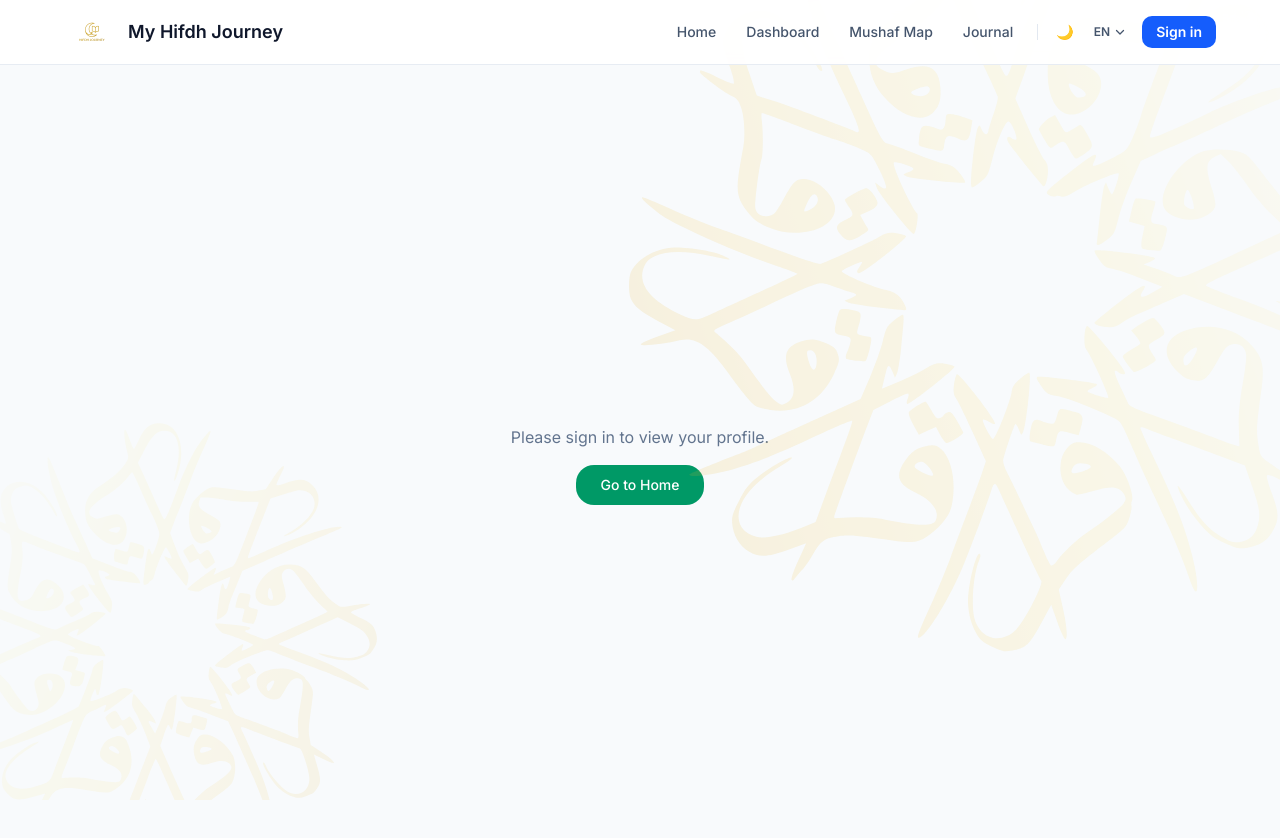
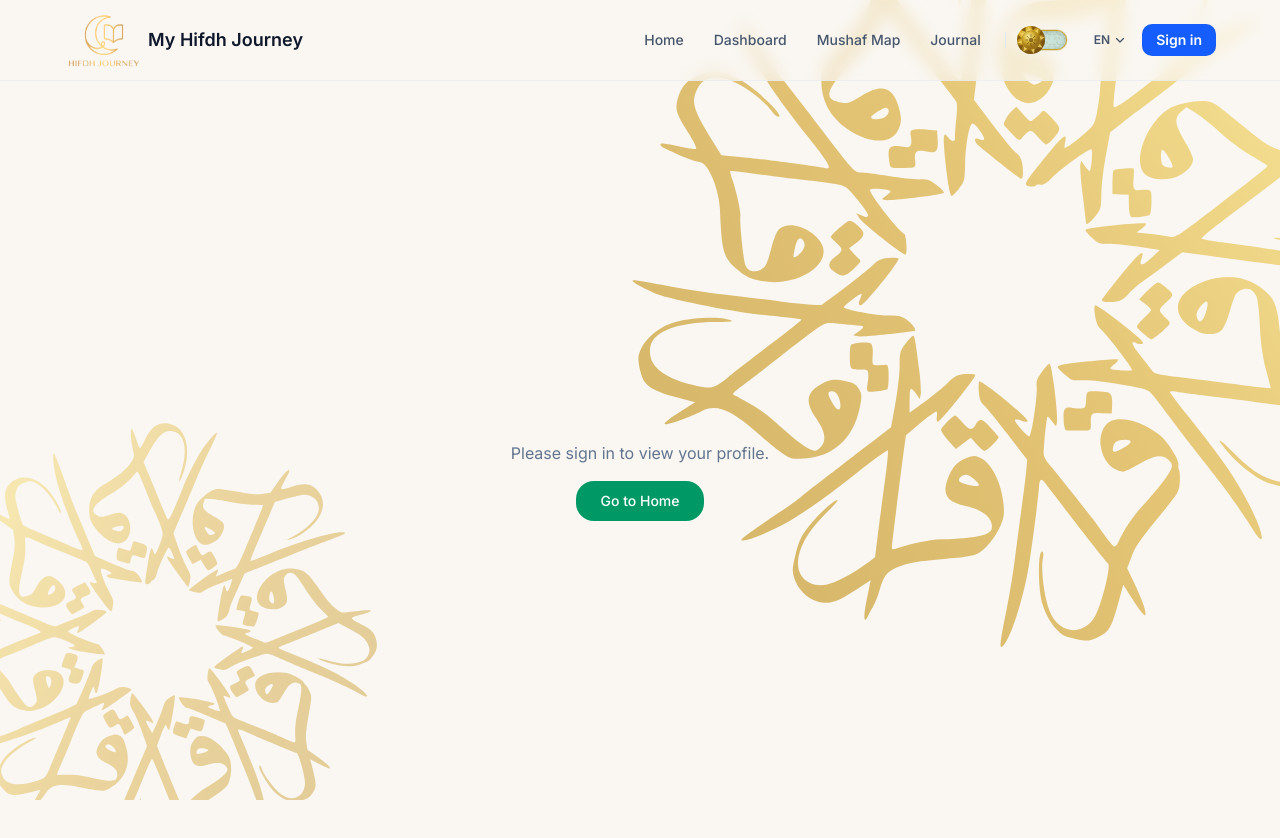
Before and after one commit to Jasmina-prog/hifdh-journey, a Next.js app: page /profile in a window 1280 px wide. Shown: the top 838 px of the page. Built offline with nearby package versions, Linux system fonts and the light colour scheme.

Commit message:
new toggle view, navbar, pattern changes

```diff
--- a/app/layout.tsx
+++ b/app/layout.tsx
@@ -36,12 +36,12 @@ export default function RootLayout({
 }>) {
   return (
     <html lang="en" className={`${inter.variable} ${amiri.variable} h-full antialiased`} suppressHydrationWarning>
-      <body className="min-h-full bg-slate-50 text-slate-900 dark:bg-slate-950 dark:text-slate-100">
+      <body className="min-h-full bg-[#faf7f2] text-slate-900 dark:bg-slate-950 dark:text-slate-100">
         <ThemeProvider>
           <Providers>
             <IslamicPattern />
             <Navbar />
-            <main className="flex min-h-[calc(100vh-5rem)] flex-col">{children}</main>
+            <main className="flex min-h-[calc(100vh-5.5rem)] flex-col">{children}</main>
           </Providers>
         </ThemeProvider>
       </body>
--- a/app/profile/page.tsx
+++ b/app/profile/page.tsx
@@ -105,9 +105,9 @@ function StatCard({ value, label }: { value: number | string; label: string }) {
 function Divider() {
   return (
     <div className="flex items-center gap-4">
-      <hr className="flex-1 border-slate-100 dark:border-slate-800/60" />
-      <span className="text-xs text-slate-300 dark:text-slate-700">✦</span>
-      <hr className="flex-1 border-slate-100 dark:border-slate-800/60" />
+      <div className="h-px flex-1" style={{ background: 'linear-gradient(to right, transparent, #c9943a)' }} />
+      <span className="text-sm text-amber-500/70 dark:text-amber-400/60">✦</span>
+      <div className="h-px flex-1" style={{ background: 'linear-gradient(to left, transparent, #c9943a)' }} />
     </div>
   );
 }
--- a/components/IslamicPattern.tsx
+++ b/components/IslamicPattern.tsx
@@ -1,12 +1,12 @@
 'use client';
 
 import { motion } from 'framer-motion';
-
-// Two authentic Arabic eghra (arabesque) ornaments from Wikimedia Commons.
-// Both use a warm linear gradient: pale gold → vivid gold → deep amber.
-// Transparent backgrounds — no bounding rects, no filters causing dark areas.
+import { useTheme } from './ThemeProvider';
 
 export function IslamicPattern() {
+  const { theme } = useTheme();
+  const isDark = theme === 'dark';
+
   return (
     <div className="pointer-events-none fixed inset-0 overflow-hidden">
 
@@ -15,17 +15,17 @@ export function IslamicPattern() {
         className="absolute"
         style={{ top: -80, right: -80, width: 720, height: 720 }}
         initial={{ opacity: 0 }}
-        animate={{ opacity: 0.14 }}
+        animate={{ opacity: isDark ? 0.12 : 0.60 }}
         transition={{ duration: 3, ease: 'easeOut' }}
       >
         <motion.img
           src="/patterns/eghra-gold.svg"
           alt=""
           animate={{ rotate: 360 }}
-          transition={{ duration: 80, repeat: Infinity, ease: 'linear' }}
+          transition={{ duration: 170, repeat: Infinity, ease: 'linear' }}
           style={{ width: '100%', height: '100%' }}
           draggable={false}
-          className="select-none"
+          className={`select-none ${isDark ? '' : 'mix-blend-multiply'}`}
         />
       </motion.div>
 
@@ -34,17 +34,17 @@ export function IslamicPattern() {
         className="absolute"
         style={{ bottom: -50, left: -50, width: 420, height: 420 }}
         initial={{ opacity: 0 }}
-        animate={{ opacity: 0.10 }}
+        animate={{ opacity: isDark ? 0.08 : 0.40 }}
         transition={{ duration: 3, delay: 0.5, ease: 'easeOut' }}
       >
         <motion.img
           src="/patterns/eghra2.svg"
           alt=""
           animate={{ rotate: -360 }}
-          transition={{ duration: 100, repeat: Infinity, ease: 'linear' }}
+          transition={{ duration: 110, repeat: Infinity, ease: 'linear' }}
           style={{ width: '100%', height: '100%' }}
           draggable={false}
-          className="select-none"
+          className={`select-none ${isDark ? '' : 'mix-blend-multiply'}`}
         />
       </motion.div>
 
--- /dev/null
+++ b/components/IslamicToggle.tsx
@@ -0,0 +1,147 @@
+'use client';
+
+import { motion } from 'framer-motion';
+import { useId } from 'react';
+
+const N = 16;
+
+function borderTri(i: number, cx: number, cy: number, ro: number, ri: number, n: number) {
+  const slice = (2 * Math.PI) / n;
+  const a0 = i * slice - Math.PI / 2;
+  const am = (i + 0.5) * slice - Math.PI / 2;
+  const a1 = (i + 1) * slice - Math.PI / 2;
+  const c = Math.cos, s = Math.sin;
+  if (i % 2 === 0) {
+    return `M${cx + ri * c(am)},${cy + ri * s(am)} L${cx + ro * c(a0)},${cy + ro * s(a0)} L${cx + ro * c(a1)},${cy + ro * s(a1)}Z`;
+  }
+  return `M${cx + ro * c(am)},${cy + ro * s(am)} L${cx + ri * c(a0)},${cy + ri * s(a0)} L${cx + ri * c(a1)},${cy + ri * s(a1)}Z`;
+}
+
+export function IslamicThemeToggle({
+  theme,
+  onToggle,
+}: {
+  theme: string;
+  onToggle: () => void;
+}) {
+  const uid = useId().replace(/[^a-z0-9]/gi, '');
+  const isDark = theme === 'dark';
+
+  const K = 30;
+  const TH = 20;
+  const TW = 36;
+  const W = K + TW;        // knob fits fully on either side
+  const travel = TW;       // knob travels the full track width
+  const cx = K / 2;
+  const cy = K / 2;
+
+  return (
+    <button
+      onClick={onToggle}
+      aria-label="Toggle theme"
+      className="relative shrink-0 cursor-pointer focus:outline-none select-none"
+      style={{ width: W, height: K }}
+    >
+      {/* ── Track ──────────────────────────────────────────────────── */}
+      <div
+        className="absolute"
+        style={{
+          left: K / 2,
+          top: (K - TH) / 2,
+          width: TW,
+          height: TH,
+          borderRadius: TH / 2,
+          border: '1.5px solid #c9a020',
+          boxShadow: '0 0 0 0.5px #9a721860, inset 0 1px 4px rgba(0,0,0,0.18)',
+          background: isDark
+            ? 'linear-gradient(130deg,#0d1829 0%,#1a2840 100%)'
+            : 'linear-gradient(130deg,#b8d4cc 0%,#cce4da 50%,#c0dcd4 100%)',
+          overflow: 'hidden',
+        }}
+      >
+        <svg width="100%" height="100%">
+          <defs>
+            <pattern id={`${uid}tp`} x="0" y="0" width="10" height="10" patternUnits="userSpaceOnUse">
+              <path
+                d="M5,0.4 L6,3.4 L9.3,3.4 L6.6,5.4 L7.6,8.4 L5,6.6 L2.4,8.4 L3.4,5.4 L0.7,3.4 L4,3.4 Z"
+                fill="none"
+                stroke={isDark ? 'rgba(180,145,50,0.28)' : 'rgba(100,80,20,0.20)'}
+                strokeWidth="0.5"
+              />
+            </pattern>
+          </defs>
+          <rect width="100%" height="100%" fill={`url(#${uid}tp)`} />
+        </svg>
+      </div>
+
+      {/* ── Sliding knob ───────────────────────────────────────────── */}
+      <motion.div
+        animate={{ x: isDark ? travel : 0 }}
+        transition={{ type: 'spring', stiffness: 420, damping: 28 }}
+        className="absolute top-0 left-0"
+        style={{ width: K, height: K, zIndex: 10 }}
+      >
+        <svg width={K} height={K} viewBox={`0 0 ${K} ${K}`}>
+          <defs>
+            <radialGradient id={`${uid}rg`} cx="38%" cy="32%" r="65%">
+              <stop offset="0%" stopColor="#f5e080" />
+              <stop offset="45%" stopColor="#d4a820" />
+              <stop offset="100%" stopColor="#7a5210" />
+            </radialGradient>
+            <radialGradient id={`${uid}ig`} cx="36%" cy="30%" r="60%">
+              <stop offset="0%" stopColor="#faeea0" />
+              <stop offset="55%" stopColor="#d4b030" />
+              <stop offset="100%" stopColor="#9a7218" />
+            </radialGradient>
+          </defs>
+
+          {/* Outer gold ring */}
+          <circle cx={cx} cy={cy} r={14} fill={`url(#${uid}rg)`} />
+
+          {/* Islamic triangular border */}
+          {Array.from({ length: N }).map((_, i) => (
+            <path
+              key={i}
+              d={borderTri(i, cx, cy, 14, 9.5, N)}
+              fill={i % 2 === 0 ? '#7a5210' : '#f0d060'}
+              fillOpacity={0.88}
+            />
+          ))}
+
+          {/* Inner ring separator */}
+          <circle cx={cx} cy={cy} r={9} fill="none" stroke="#9a7218" strokeWidth="0.6" />
+
+          {/* Inner disc */}
+          <circle cx={cx} cy={cy} r={8.5} fill={`url(#${uid}ig)`} />
+
+          {/* Symbol */}
+          {isDark ? (
+            <g transform={`translate(${cx},${cy}) scale(0.44) translate(-13,-12)`}>
+              <path
+                d="M21 12.79A9 9 0 1 1 11.21 3 7 7 0 0 0 21 12.79z"
+                fill="#4a2e06"
+                fillOpacity="0.7"
+              />
+            </g>
+          ) : (
+            <g>
+              <circle cx={cx} cy={cy} r="2.2" fill="#4a2e06" fillOpacity="0.55" />
+              {[0, 45, 90, 135, 180, 225, 270, 315].map(deg => {
+                const rad = (deg - 90) * Math.PI / 180;
+                return (
+                  <line
+                    key={deg}
+                    x1={cx + 3.5 * Math.cos(rad)} y1={cy + 3.5 * Math.sin(rad)}
+                    x2={cx + 5.2 * Math.cos(rad)} y2={cy + 5.2 * Math.sin(rad)}
+                    stroke="#4a2e06" strokeWidth="0.9" strokeOpacity="0.6"
+                    strokeLinecap="round"
+                  />
+                );
+              })}
+            </g>
+          )}
+        </svg>
+      </motion.div>
+    </button>
+  );
+}
--- a/components/Navbar.tsx
+++ b/components/Navbar.tsx
@@ -6,6 +6,7 @@ import { useRef, useState, useEffect } from 'react';
 import { AnimatePresence, motion } from 'framer-motion';
 import { useTranslation } from 'react-i18next';
 import { useTheme } from './ThemeProvider';
+import { IslamicThemeToggle } from './IslamicToggle';
 import { supabase } from '@/lib/supabase';
 import type { User } from '@supabase/supabase-js';
 
@@ -115,23 +116,19 @@ export function Navbar() {
     href === '/' ? pathname === '/' : pathname.startsWith(href);
 
   return (
-    <header className="sticky top-0 z-40 border-b border-slate-200/80 bg-white/90 backdrop-blur-xl dark:border-slate-800/80 dark:bg-slate-950/95">
-      <div className="mx-auto flex h-16 max-w-400 items-center justify-between px-4 sm:px-6 lg:px-16">
+    <header className="sticky top-0 z-40 border-b border-slate-200/60 bg-[#faf7f2]/70 backdrop-blur-sm dark:border-slate-800/60 dark:bg-slate-950/75">
+      <div className="mx-auto flex h-20 max-w-400 items-center justify-between px-4 sm:px-6 lg:px-16">
 
         {/* Logo */}
-        <Link href="/" className="shrink-0 flex items-center gap-2 transition hover:opacity-80">
+        <Link href="/" className="shrink-0 flex items-center gap-1 transition hover:opacity-80">
           <div
-            className="h-10 w-14 shrink-0"
+            className="h-20 w-20 shrink-0"
             style={{
-              background: 'linear-gradient(150deg, #d4af6e 0%, #c9a020 50%, #8b6510 100%)',
-              WebkitMaskImage: 'url(/logo.png)',
-              WebkitMaskSize: 'contain',
-              WebkitMaskRepeat: 'no-repeat',
-              WebkitMaskPosition: 'center',
-              maskImage: 'url(/logo.png)',
-              maskSize: 'contain',
-              maskRepeat: 'no-repeat',
-              maskPosition: 'center',
+              backgroundImage: 'url(/logo.png)',
+              backgroundSize: '140%',
+              backgroundPosition: 'center 46%',
+              backgroundRepeat: 'no-repeat',
+              filter: 'brightness(1.15) saturate(1.25) contrast(1.05)',
             }}
           />
           <span className="hidden sm:inline-block text-base font-semibold text-slate-900 dark:text-slate-100 sm:text-lg">My Hifdh Journey</span>
@@ -153,11 +150,7 @@ export function Navbar() {
 
           <div className="mx-2 h-4 w-px bg-slate-200 dark:bg-slate-700" />
 
-          <button onClick={toggleTheme} aria-label="Toggle theme"
-            className="rounded-lg p-2 text-slate-500 transition hover:bg-slate-100 hover:text-slate-900 dark:text-slate-400 dark:hover:bg-slate-800 dark:hover:text-white"
-          >
-            {theme === 'light' ? '🌙' : '☀️'}
-          </button>
+          <IslamicThemeToggle theme={theme} onToggle={toggleTheme} />
 
           <LanguageSwitcher current={i18n.language} onChange={changeLanguage} />
 
@@ -189,11 +182,7 @@ export function Navbar() {
         <div className="flex items-center gap-1.5 lg:hidden">
           <LanguageSwitcher current={i18n.language} onChange={changeLanguage} />
 
-          <button onClick={toggleTheme} aria-label="Toggle theme"
-            className="rounded-lg p-2 text-slate-600 transition hover:bg-slate-100 dark:text-slate-300 dark:hover:bg-slate-800"
-          >
-            {theme === 'light' ? '🌙' : '☀️'}
-          </button>
+          <IslamicThemeToggle theme={theme} onToggle={toggleTheme} />
 
           {user ? (
             <Link href="/profile"
```
Also changed, not shown: public/patterns/eghra-gold.svg, public/patterns/eghra2.svg.
